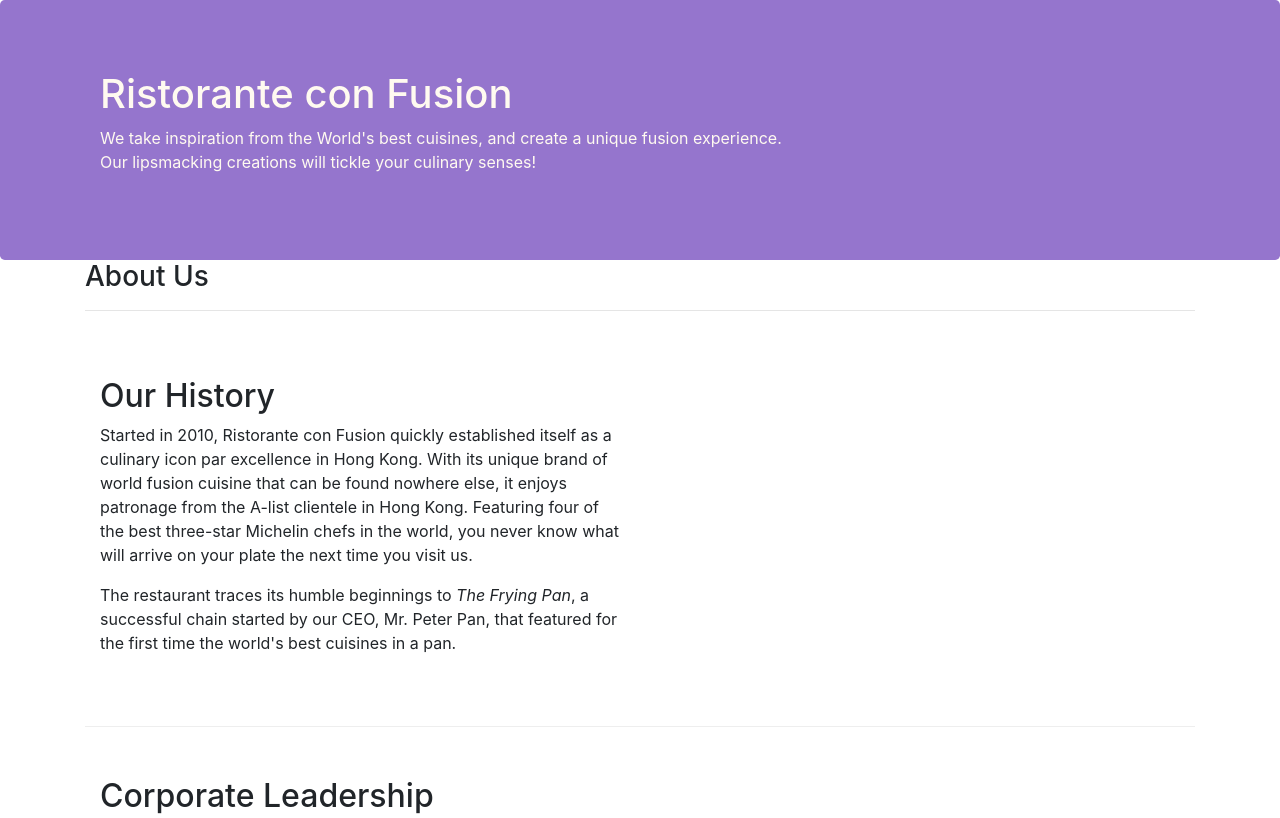
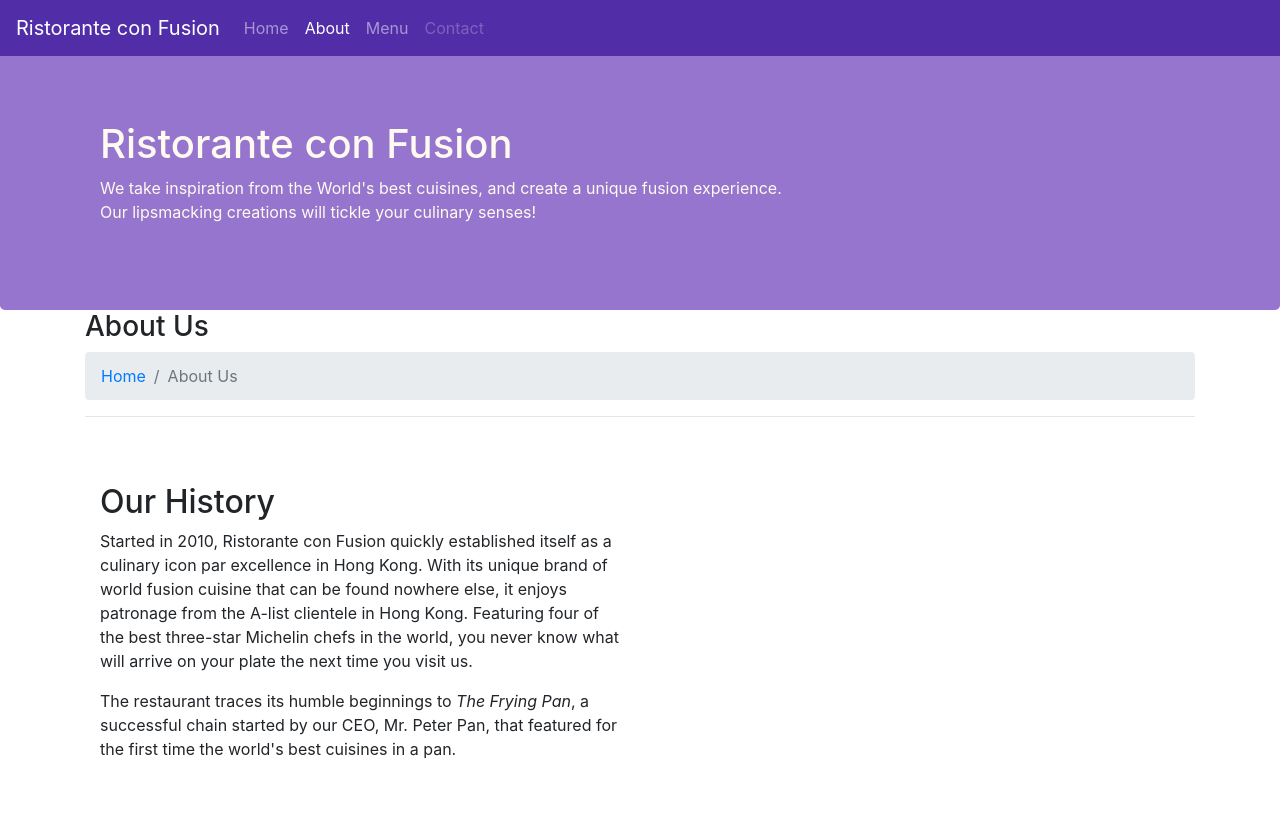
Before and after one commit to raja4net/bootstrap, a website: page aboutus.html in a window 1280 px wide. Shown: the top 818 px of the page. Drawn offline with nearby package versions, Linux system fonts and the light colour scheme.

Commit message:
Navbar & Breadcrumb added

```diff
--- a/aboutus.html
+++ b/aboutus.html
@@ -15,6 +15,21 @@
 </head>
 
 <body>
+    <nav class="navbar navbar-expand-sm navbar-dark fixed-top">
+        <button class="navbar-toggler" type="button" data-toggle="collapse" data-target="#navbarNavAltMarkup" aria-controls="navbarNavAltMarkup" aria-expanded="false" aria-label="Toggle navigation">
+            <span class="navbar-toggler-icon"></span>
+          </button>
+        <a class="navbar-brand" href="./index.html">Ristorante con Fusion</a>
+
+        <div class="collapse navbar-collapse" id="navbarNavAltMarkup">
+          <div class="navbar-nav">
+            <a class="nav-item nav-link" href="./index.html">Home <span class="sr-only">(current)</span></a>
+            <a class="nav-item nav-link active" href="./aboutus.html">About</a>
+            <a class="nav-item nav-link" href="#">Menu</a>
+            <a class="nav-item nav-link disabled" href="#">Contact</a>
+          </div>
+        </div>
+      </nav>
 
     <header class="jumbotron">
         <div class="container">
@@ -33,6 +48,10 @@
         <div>
             <div>
                <h3>About Us</h3>
+               <ol class="col-12 breadcrumb">
+                <li class="breadcrumb-item"><a href="./index.html">Home</a></li>
+                <li class="breadcrumb-item active">About Us</li>
+            </ol>
                <hr>
             </div>
         </div>
@@ -70,7 +89,7 @@
                 <div class="col-4 offset-1 col-sm-2">
                     <h5>Links</h5>
                     <ul class="list-unstyled">
-                        <li><a href="#">Home</a></li>
+                        <li><a href="./index.html">Home</a></li>
                         <li><a href="#">About</a></li>
                         <li><a href="#">Menu</a></li>
                         <li><a href="#">Contact</a></li>
--- a/css/style.css
+++ b/css/style.css
@@ -28,3 +28,12 @@ address{
     margin:0px;
     color:#0f0f0f;
 }
+
+body{
+    padding:50px 0px 0px 0px;
+    z-index: 0;
+}
+
+.navbar-dark {
+     background-color: #512DA8;
+}
--- a/package.json
+++ b/package.json
@@ -15,6 +15,8 @@
   },
   "dependencies": {
     "bootstrap": "^4.0.0",
+    "bootstrap-social": "^5.1.1",
+    "font-awesome": "^4.7.0",
     "jquery": "^3.3.1",
     "popper.js": "^1.12.9"
   }
```
Also changed, not shown: index.html (+16 -1 lines), 1 other file.
